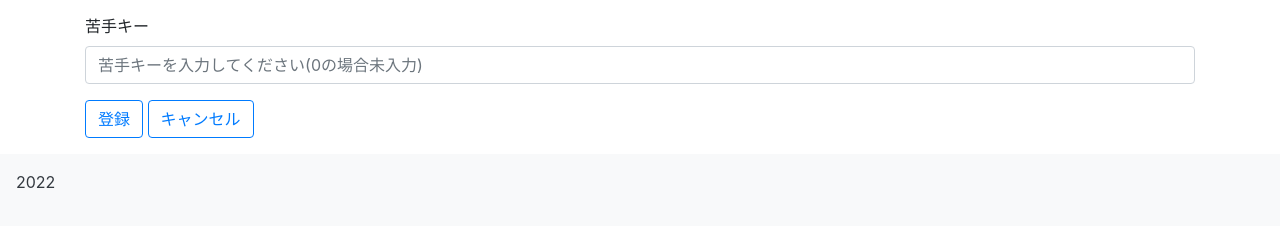
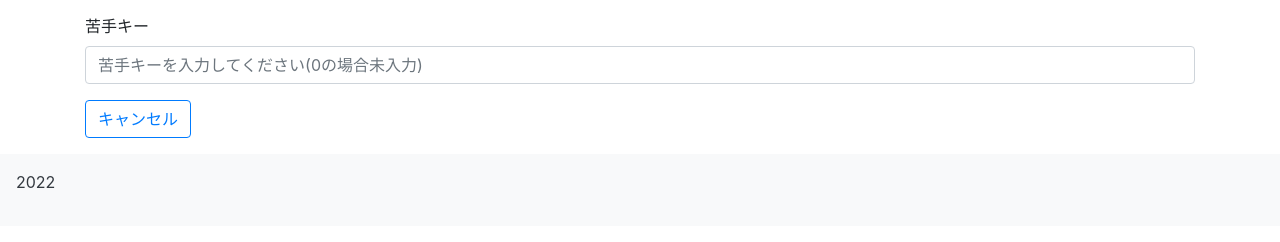
Before and after one commit to TachikawaAkebonochoClub/gekokujo, a Django app: page /create in a window 1280 px wide. Shown: the part 1146-1388 px from the top of the page. Run offline with Django 3.2, Linux system fonts and the light colour scheme; some libraries are stand-ins or nearby versions.

Commit message:
ishii up 0627

```diff
--- a/code/gekokujo_app/templates/create.html
+++ b/code/gekokujo_app/templates/create.html
@@ -7,7 +7,7 @@
     <div class="form-group">
         {% csrf_token %}
         {% bootstrap_form scoretable %}
-        <button type='submit' class='btn btn-outline-primary'>登録</button>
+        <!-- <button type='submit' class='btn btn-outline-primary'>登録</button> -->
         <a href="{% url 'showRecords' %}" class='btn btn-outline-primary'>キャンセル</a>
     </div>
 </form>
```
Also changed, not shown: 1 other file.
